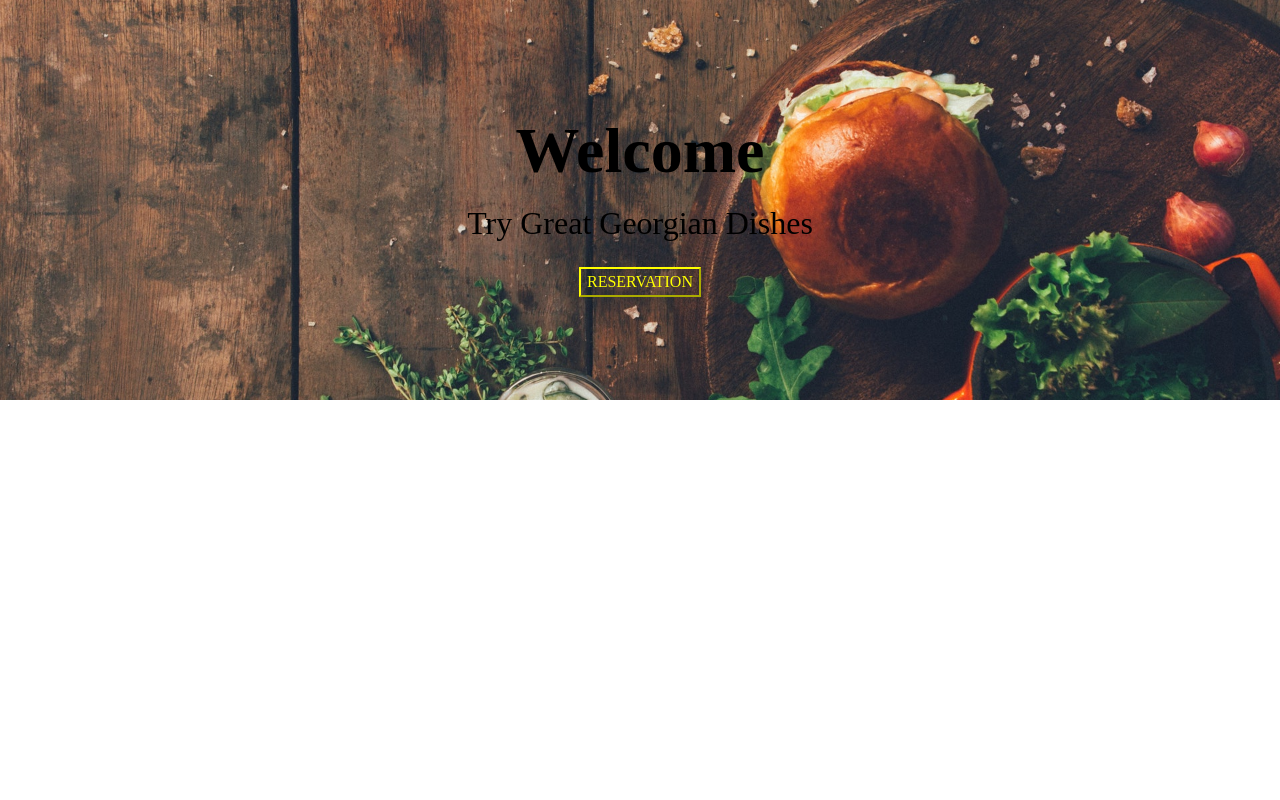
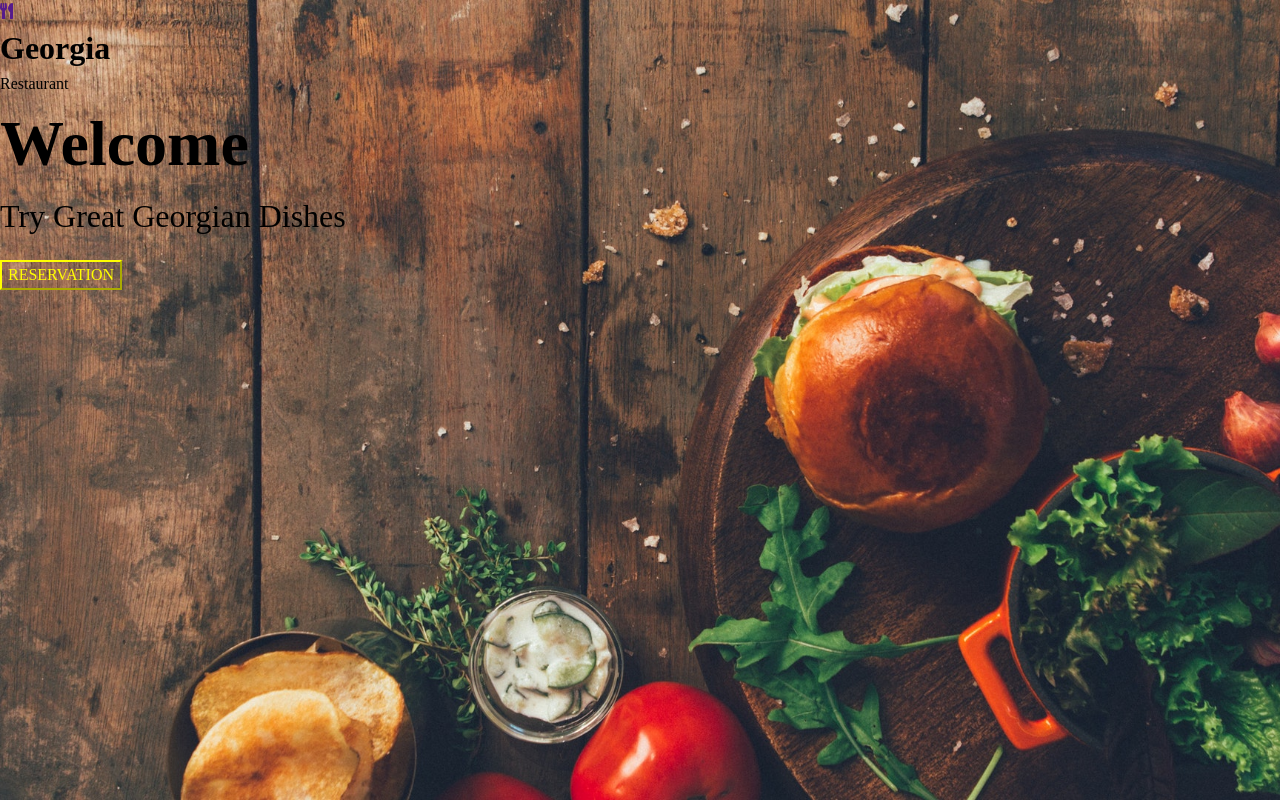
Before and after one commit to AmineTamar/Sass---Project-Practice-1---Restaurant-website, a website: page index.html in a window 1280 px wide. Drawn offline with Linux system fonts and the light colour scheme.

```diff
--- a/index.html
+++ b/index.html
@@ -18,6 +18,16 @@
   </head>
   <body>
     <header class="banner">
+
+        <div class="brand">
+            <a href="" class="logo"> <i class="fas fa-utensils" ></i></a>
+            <div>
+                <h1>Georgia</h1>
+                <p>Restaurant</p>
+            </div>
+
+        </div>
+
       <div class="banner_content">
         <h2>Welcome</h2>
         <p>Try Great Georgian Dishes</p>
--- a/scss/main.scss
+++ b/scss/main.scss
@@ -1,6 +1,17 @@
 @import "base";
 @import "layout";
 @import "components";
+
+// dark-color #262626
+// black
+// primary - #d3ab55
+// secondary - #bbb
+//mixing flex
+//mixing  text 300 - 2ox spaceing - Uppercase
+
+//font - "Dancing Script" , cursive
+//-sub-font - "Josefin Sans" , sans-serif
+//main-font - "Nunito", sans-serif
 /*
   1. Use a more-intuitive box-sizing model.
 */
@@ -62,21 +73,14 @@
 
 .banner {
 
-display: flex;
-align-items: center;
-justify-content: center;
-   background-image: url(/images/bg.jpeg);
+   background-image: url(../images/bg.jpeg);
    background-repeat: no-repeat;
    background-size: cover;
    width: 100%;
-   height: 400px;
+   height: 100svh;
    background-position: center;
 
    div.banner_content {
-    display: flex;
-    flex-direction: column;
-    align-items: center;
-    justify-content: center;
     h2 {
         font-size: $font-l;
        }
```
Also changed, not shown: css/main.css.
